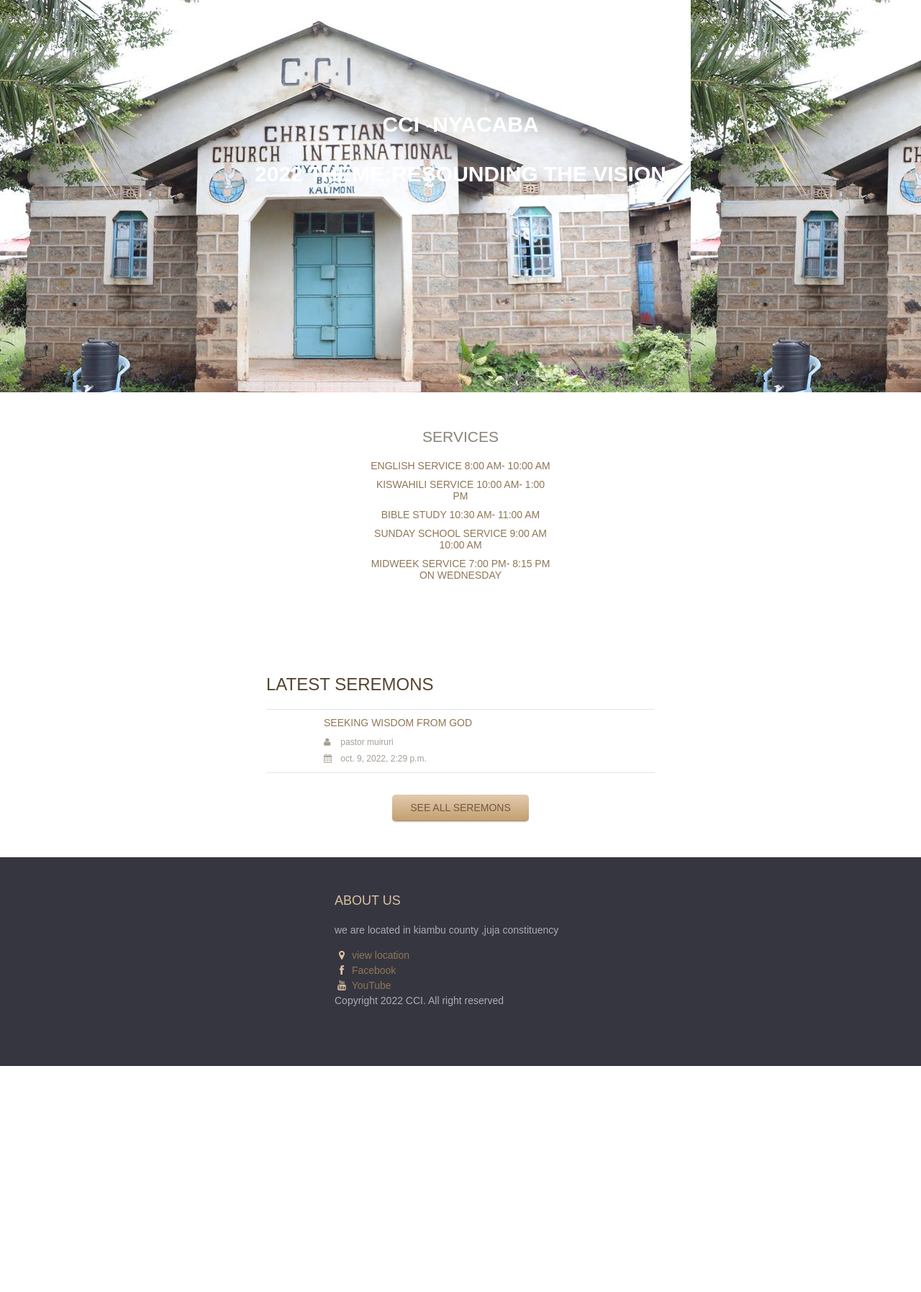
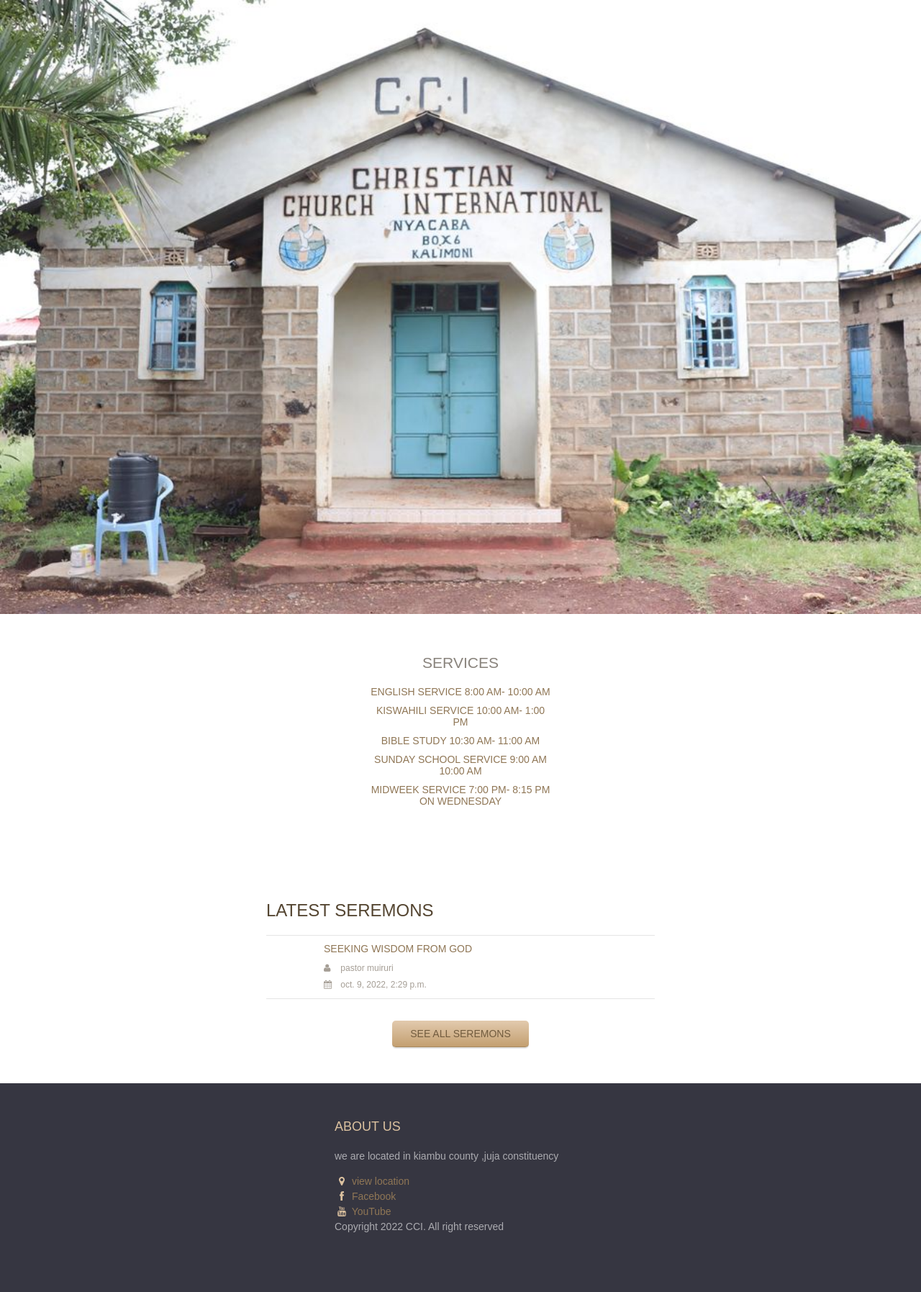
Before and after one commit to willymwaura/dynamic-church-website-railwayapp, a Django app: page / in a window 1280 px wide. Shown: the part 186-1981 px from the top of the page at 72% size. Before the commit the page ends 1667 px from the top, so only its background shows below. Run offline with Django 3.2, Linux system fonts and the light colour scheme; data comes from the database, SQL or seed files in the repository.

Commit message:
reponsive

```diff
--- a/static/style.css
+++ b/static/style.css
@@ -1212,11 +1212,11 @@
       height: 0; }
     .hero .slides li {
 
-      width: 100%;
-      margin-right: -100%;
-      float: left;
-      min-height: 545px;
-      padding: 150px 0; }
+
+      width: auto;
+      height: auto;
+
+       }
     .hero .slides .slide-content {
       text-align: center;
       font-family: "Novecento Sans", "Raleway", "Noto Sans" "Open Sans", sans-serif;
@@ -1501,3 +1501,9 @@
   box-shadow: inset 0 2px 2px rgba(0, 0, 0, 0.2); }
 .contact-form textarea {
   min-height: 150px; }
+
+
+img{
+  width: 100%;
+  height: auto;
+}
--- a/template/index.html
+++ b/template/index.html
@@ -48,22 +48,11 @@
 				</div>
 			</header> <!-- .site-header -->
 
-			<div class="hero">
-				<div class="slides">
-					<li data-bg-image="{% static 'images/home.jpg' %}">
-						<div class="container">
-							<div class="slide-content">
-								<small class="slide-subtitle">CCI -NYACABA</small>
-								<h3 class="slide-subtitle">2022 Theme:Resounding the vision</h3>
+
+			<img src="{% static 'images/home.jpg' %}" alt="Nature" style="width: 100%;height: auto; " >
 
 
-							</div>
-						</div>
-					</li>
 
-					</li>
-				</div>
-			</div>
 
 			<main class="main-content">
 				<div class="fullwidth-block">
--- a/webapp/settings.py
+++ b/webapp/settings.py
@@ -26,8 +26,8 @@
 # SECURITY WARNING: don't run with debug turned on in production!
 DEBUG = True
 
-ALLOWED_HOSTS = ["*","https://web-production-7710.up.railway.app"]
-CORS_ALLOWED_ORIGINS=['*',"https://web-production-7710.up.railway.app"]
+ALLOWED_HOSTS = ["*","https://web-production-7710.up.railway.app","localhost"]
+CORS_ALLOWED_ORIGINS=['*',"https://web-production-7710.up.railway.app","localhost"]
 
 # Application definition
 CSRF_TRUSTED_ORIGINS = ["https://christian-church-international-nyacaba.up.railway.app"]
```
Also changed, not shown: static/images/home_church.jpg (added).
